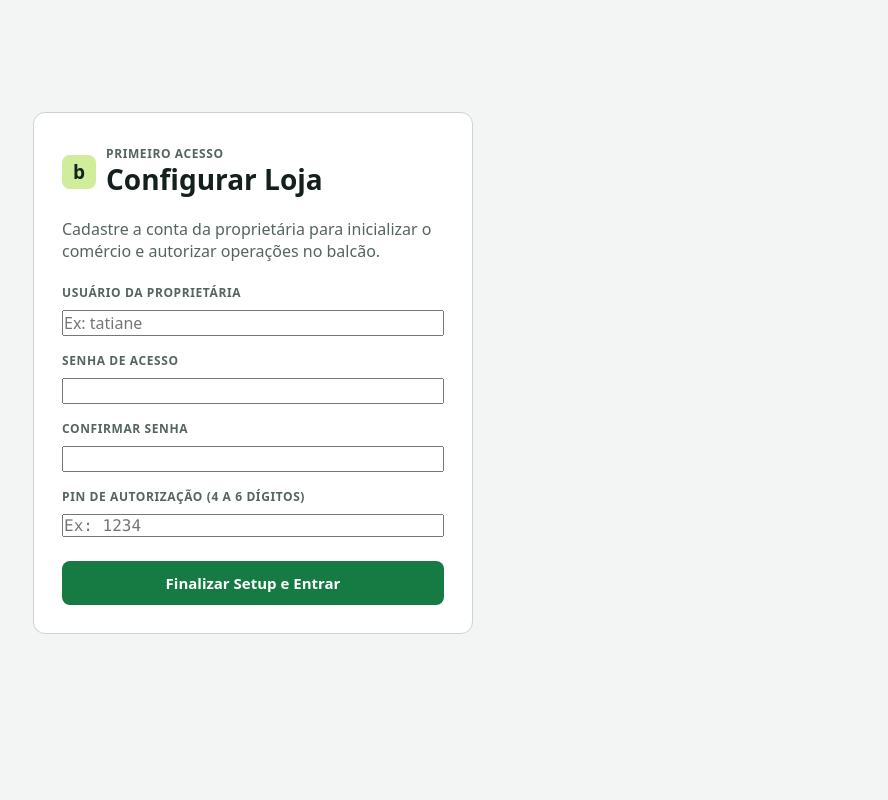
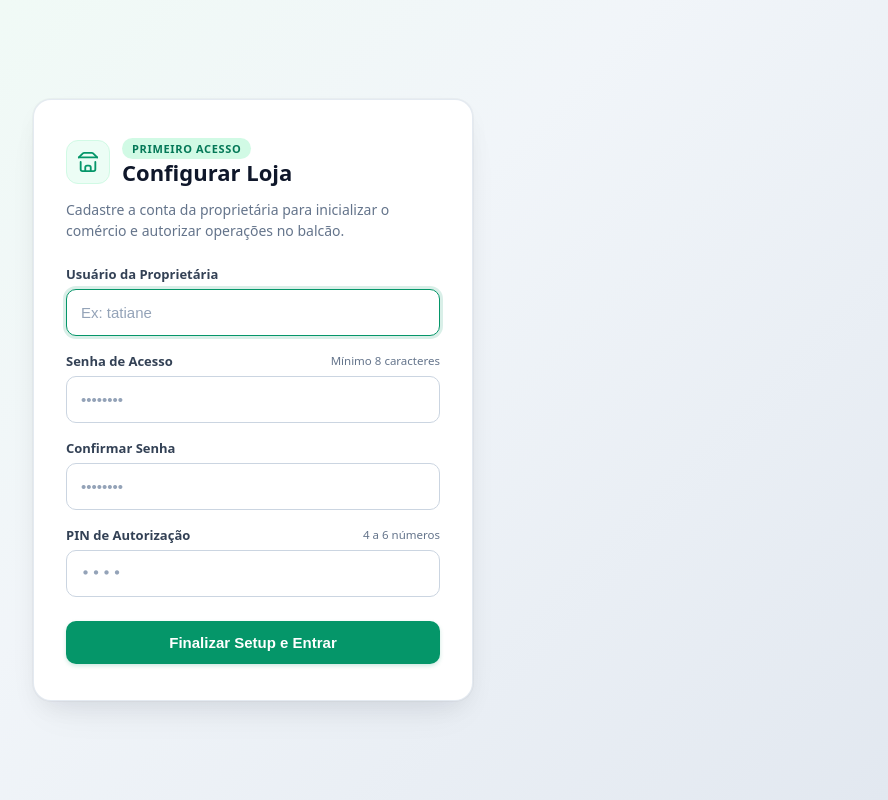
Before and after one commit to RafalauriSantos/meu-comercio, a Next.js app: page /login in a window 1280 px wide. Shown: the whole page, without its empty margins (387-1275 px from the left). Built offline with nearby package versions, Linux system fonts and the light colour scheme; no server answers; the database is empty.

Commit message:
style(auth): redesign login and store setup with modern refined UI

```diff
--- a/src/app/globals.css
+++ b/src/app/globals.css
@@ -1,17 +1,11 @@
 :root {
-  --background: #ffffff;
-  --foreground: #171717;
-}
-
-@media (prefers-color-scheme: dark) {
-  :root {
-    --background: #0a0a0a;
-    --foreground: #ededed;
-  }
+  --background: #f8fafc;
+  --foreground: #0f172a;
 }
 
 html {
   height: 100%;
+  color-scheme: light;
 }
 
 html,
@@ -26,7 +20,7 @@ body {
   flex-direction: column;
   color: var(--foreground);
   background: var(--background);
-  font-family: Arial, Helvetica, sans-serif;
+  font-family: system-ui, -apple-system, BlinkMacSystemFont, 'Segoe UI', Roboto, Oxygen, Ubuntu, Cantarell, sans-serif;
   -webkit-font-smoothing: antialiased;
   -moz-osx-font-smoothing: grayscale;
 }
@@ -41,9 +35,3 @@ a {
   color: inherit;
   text-decoration: none;
 }
-
-@media (prefers-color-scheme: dark) {
-  html {
-    color-scheme: dark;
-  }
-}
--- a/src/app/login/page.tsx
+++ b/src/app/login/page.tsx
@@ -4,7 +4,7 @@ import React, { useState, useEffect } from 'react';
 import { useRouter } from 'next/navigation';
 import { apiClient, AuthUser } from '@/frontend/lib/api-client';
 import { getErrorMessage, parseCurrencyInput } from '@/frontend/lib/formatters';
-import '@/frontend/styles/pdv.css';
+import '@/frontend/styles/auth.css';
 
 export default function LoginPage() {
   const router = useRouter();
@@ -139,10 +139,13 @@ export default function LoginPage() {
 
   if (loading) {
     return (
-      <main className="pdv-page" style={{ alignItems: 'center', justifyContent: 'center' }}>
-        <div className="card" style={{ padding: '32px', textAlign: 'center' }}>
-          <p className="eyebrow">Carregando</p>
-          <h2>Verificando sistema...</h2>
+      <main className="auth-wrapper">
+        <div className="auth-card" style={{ textAlign: 'center', padding: '48px 32px' }}>
+          <div style={{ display: 'flex', justifyContent: 'center', marginBottom: '16px' }}>
+            <div className="auth-loading-spinner" style={{ width: '32px', height: '32px', borderTopColor: '#059669', borderColor: '#d1fae5' }} />
+          </div>
+          <span className="auth-pill" style={{ margin: '0 auto 8px' }}>Carregando</span>
+          <h2 className="auth-title" style={{ fontSize: '18px' }}>Verificando sistema...</h2>
         </div>
       </main>
     );
@@ -151,78 +154,112 @@ export default function LoginPage() {
   // Tela 1: Configuração Inicial da Proprietária
   if (setupRequired) {
     return (
-      <main className="pdv-page" style={{ alignItems: 'center', justifyContent: 'center' }}>
-        <div className="card" style={{ maxWidth: '440px', width: '100%', padding: '28px' }}>
-          <div style={{ display: 'flex', alignItems: 'center', gap: '10px', marginBottom: '16px' }}>
-            <span className="brand-mark">b</span>
+      <main className="auth-wrapper">
+        <div className="auth-card">
+          <header className="auth-header">
+            <div className="auth-header-top">
+              <div className="auth-icon-badge">
+                <svg width="22" height="22" viewBox="0 0 24 24" fill="none" stroke="currentColor" strokeWidth="2" strokeLinecap="round" strokeLinejoin="round">
+                  <path d="m2 7 4.41-4.41A2 2 0 0 1 7.83 2h8.34a2 2 0 0 1 1.42.59L22 7"/>
+                  <path d="M4 12v8a2 2 0 0 0 2 2h12a2 2 0 0 0 2-2v-8"/>
+                  <path d="M15 22v-4a2 2 0 0 0-2-2h-2a2 2 0 0 0-2 2v4"/>
+                  <path d="M2 7h20"/>
+                </svg>
+              </div>
               <div>
-              <span className="eyebrow">Primeiro Acesso</span>
-              <h1>Configurar Loja</h1>
+                <span className="auth-pill">Primeiro Acesso</span>
+                <h1 className="auth-title">Configurar Loja</h1>
               </div>
             </div>
-          <p className="muted" style={{ marginBottom: '18px' }}>
+            <p className="auth-subtitle">
               Cadastre a conta da proprietária para inicializar o comércio e autorizar operações no balcão.
             </p>
+          </header>
 
-          {error && <div className="error">{error}</div>}
+          {error && (
+            <div className="auth-error">
+              <svg width="18" height="18" viewBox="0 0 24 24" fill="none" stroke="currentColor" strokeWidth="2" strokeLinecap="round" strokeLinejoin="round" style={{ flexShrink: 0, marginTop: '2px' }}>
+                <circle cx="12" cy="12" r="10"/>
+                <line x1="12" y1="8" x2="12" y2="12"/>
+                <line x1="12" y1="16" x2="12.01" y2="16"/>
+              </svg>
+              <span>{error}</span>
+            </div>
+          )}
 
-          <form onSubmit={handleSetup} style={{ display: 'flex', flexDirection: 'column', gap: '12px' }}>
-            <div>
-              <label className="eyebrow" htmlFor="setup-user">Usuário da Proprietária</label>
+          <form onSubmit={handleSetup} className="auth-form">
+            <div className="auth-field">
+              <label className="auth-label" htmlFor="setup-user">Usuário da Proprietária</label>
               <input
                 id="setup-user"
-                className="barcode-row"
-                style={{ width: '100%' }}
+                className="auth-input"
                 type="text"
                 required
+                autoFocus
                 value={setupUsername}
                 onChange={(e) => setSetupUsername(e.target.value)}
                 placeholder="Ex: tatiane"
               />
             </div>
-            <div>
-              <label className="eyebrow" htmlFor="setup-pass">Senha de Acesso</label>
+
+            <div className="auth-field">
+              <div className="auth-label">
+                <label htmlFor="setup-pass">Senha de Acesso</label>
+                <span className="auth-label-hint">Mínimo 8 caracteres</span>
+              </div>
               <input
                 id="setup-pass"
-                className="barcode-row"
-                style={{ width: '100%' }}
+                className="auth-input"
                 type="password"
                 required
                 minLength={8}
                 value={setupPassword}
                 onChange={(e) => setSetupPassword(e.target.value)}
+                placeholder="••••••••"
               />
             </div>
-            <div>
-              <label className="eyebrow" htmlFor="setup-conf">Confirmar Senha</label>
+
+            <div className="auth-field">
+              <label className="auth-label" htmlFor="setup-conf">Confirmar Senha</label>
               <input
                 id="setup-conf"
-                className="barcode-row"
-                style={{ width: '100%' }}
+                className="auth-input"
                 type="password"
                 required
                 minLength={8}
                 value={setupConfirm}
                 onChange={(e) => setSetupConfirm(e.target.value)}
+                placeholder="••••••••"
               />
             </div>
-            <div>
-              <label className="eyebrow" htmlFor="setup-pin">PIN de Autorização (4 a 6 dígitos)</label>
+
+            <div className="auth-field">
+              <div className="auth-label">
+                <label htmlFor="setup-pin">PIN de Autorização</label>
+                <span className="auth-label-hint">4 a 6 números</span>
+              </div>
               <input
                 id="setup-pin"
-                className="barcode-row mono"
-                style={{ width: '100%' }}
+                className="auth-input mono"
                 type="password"
                 inputMode="numeric"
                 maxLength={6}
                 required
                 value={setupPin}
                 onChange={(e) => setSetupPin(e.target.value)}
-                placeholder="Ex: 1234"
+                placeholder="••••"
               />
             </div>
-            <button className="primary wide" type="submit" disabled={processing} style={{ marginTop: '12px' }}>
-              {processing ? 'Cadastrando...' : 'Finalizar Setup e Entrar'}
+
+            <button className="auth-btn-primary" type="submit" disabled={processing}>
+              {processing ? (
+                <>
+                  <div className="auth-loading-spinner" />
+                  <span>Cadastrando...</span>
+                </>
+              ) : (
+                'Finalizar Setup e Entrar'
+              )}
             </button>
           </form>
         </div>
@@ -233,46 +270,70 @@ export default function LoginPage() {
   // Tela 2: Abertura de Caixa se o usuário já logou e o caixa está fechado
   if (user && cashOpen === false) {
     return (
-      <main className="pdv-page" style={{ alignItems: 'center', justifyContent: 'center' }}>
-        <div className="card" style={{ maxWidth: '440px', width: '100%', padding: '28px' }}>
-          <div style={{ display: 'flex', alignItems: 'center', gap: '10px', marginBottom: '16px' }}>
-            <span className="brand-mark">b</span>
+      <main className="auth-wrapper">
+        <div className="auth-card">
+          <header className="auth-header">
+            <div className="auth-header-top">
+              <div className="auth-icon-badge">
+                <svg width="22" height="22" viewBox="0 0 24 24" fill="none" stroke="currentColor" strokeWidth="2" strokeLinecap="round" strokeLinejoin="round">
+                  <rect width="20" height="12" x="2" y="6" rx="2"/>
+                  <circle cx="12" cy="12" r="2"/>
+                  <path d="M6 12h.01M18 12h.01"/>
+                </svg>
+              </div>
               <div>
-              <span className="eyebrow">Operação de Caixa</span>
-              <h1>Abrir Novo Caixa</h1>
+                <span className="auth-pill">Operação de Caixa</span>
+                <h1 className="auth-title">Abrir Novo Caixa</h1>
               </div>
             </div>
-          <p className="muted" style={{ marginBottom: '16px' }}>
-            Olá, <strong>{user.username}</strong>! O caixa está fechado. Informe o fundo de troco inicial para começar a registrar vendas no balcão.
+            <p className="auth-subtitle">
+              Olá, <strong>{user.username}</strong>! O caixa está fechado. Informe o valor do fundo de troco para iniciar as vendas.
             </p>
+          </header>
 
-          {error && <div className="error">{error}</div>}
+          {error && (
+            <div className="auth-error">
+              <svg width="18" height="18" viewBox="0 0 24 24" fill="none" stroke="currentColor" strokeWidth="2" strokeLinecap="round" strokeLinejoin="round" style={{ flexShrink: 0, marginTop: '2px' }}>
+                <circle cx="12" cy="12" r="10"/>
+                <line x1="12" y1="8" x2="12" y2="12"/>
+                <line x1="12" y1="16" x2="12.01" y2="16"/>
+              </svg>
+              <span>{error}</span>
+            </div>
+          )}
 
-          <form onSubmit={handleOpenCash} style={{ display: 'flex', flexDirection: 'column', gap: '14px' }}>
-            <div>
-              <label className="eyebrow" htmlFor="opening-balance">Fundo de Troco Inicial (R$)</label>
+          <form onSubmit={handleOpenCash} className="auth-form">
+            <div className="auth-field">
+              <label className="auth-label" htmlFor="opening-balance">Fundo de Troco Inicial (R$)</label>
               <input
                 id="opening-balance"
-                className="barcode-row mono"
-                style={{ width: '100%', fontSize: '20px', fontWeight: 'bold' }}
+                className="auth-input mono"
+                style={{ fontSize: '18px', fontWeight: 'bold' }}
                 type="number"
                 step="0.01"
                 min="0"
                 required
+                autoFocus
                 value={openingBalance}
                 onChange={(e) => setOpeningBalance(e.target.value)}
               />
             </div>
 
-            <button className="primary wide" type="submit" disabled={processing}>
-              {processing ? 'Abrindo caixa...' : 'Confirmar e Ir para o PDV'}
+            <button className="auth-btn-primary" type="submit" disabled={processing}>
+              {processing ? (
+                <>
+                  <div className="auth-loading-spinner" />
+                  <span>Abrindo caixa...</span>
+                </>
+              ) : (
+                'Confirmar e Ir para o PDV'
+              )}
             </button>
 
             <button
-              className="ghost"
+              className="auth-btn-secondary"
               type="button"
               onClick={() => router.push('/gestao')}
-              style={{ marginTop: '4px' }}
             >
               Ir para Painel de Gestão sem abrir caixa
             </button>
@@ -284,28 +345,43 @@ export default function LoginPage() {
 
   // Tela 3: Login de Operador / Proprietária
   return (
-    <main className="pdv-page" style={{ alignItems: 'center', justifyContent: 'center' }}>
-      <div className="card" style={{ maxWidth: '420px', width: '100%', padding: '32px' }}>
-        <div style={{ display: 'flex', alignItems: 'center', gap: '10px', marginBottom: '16px' }}>
-          <span className="brand-mark">b</span>
+    <main className="auth-wrapper">
+      <div className="auth-card">
+        <header className="auth-header">
+          <div className="auth-header-top">
+            <div className="auth-icon-badge">
+              <svg width="22" height="22" viewBox="0 0 24 24" fill="none" stroke="currentColor" strokeWidth="2" strokeLinecap="round" strokeLinejoin="round">
+                <path d="M19 21v-2a4 4 0 0 0-4-4H9a4 4 0 0 0-4 4v2"/>
+                <circle cx="12" cy="7" r="4"/>
+              </svg>
+            </div>
             <div>
-            <span className="eyebrow">Meu Comércio PDV</span>
-            <h1>Entrar no Sistema</h1>
+              <span className="auth-pill">Meu Comércio PDV</span>
+              <h1 className="auth-title">Entrar no Sistema</h1>
             </div>
           </div>
-        <p className="muted" style={{ marginBottom: '18px' }}>
+          <p className="auth-subtitle">
             Identifique-se para acessar o balcão de vendas e o controle financeiro.
           </p>
+        </header>
 
-        {error && <div className="error">{error}</div>}
+        {error && (
+          <div className="auth-error">
+            <svg width="18" height="18" viewBox="0 0 24 24" fill="none" stroke="currentColor" strokeWidth="2" strokeLinecap="round" strokeLinejoin="round" style={{ flexShrink: 0, marginTop: '2px' }}>
+              <circle cx="12" cy="12" r="10"/>
+              <line x1="12" y1="8" x2="12" y2="12"/>
+              <line x1="12" y1="16" x2="12.01" y2="16"/>
+            </svg>
+            <span>{error}</span>
+          </div>
+        )}
 
-        <form onSubmit={handleLogin} style={{ display: 'flex', flexDirection: 'column', gap: '14px' }}>
-          <div>
-            <label className="eyebrow" htmlFor="login-username">Operador / Usuário</label>
+        <form onSubmit={handleLogin} className="auth-form">
+          <div className="auth-field">
+            <label className="auth-label" htmlFor="login-username">Operador / Usuário</label>
             <input
               id="login-username"
-              className="barcode-row"
-              style={{ width: '100%' }}
+              className="auth-input"
               type="text"
               required
               autoFocus
@@ -314,12 +390,12 @@ export default function LoginPage() {
               placeholder="Digite seu usuário"
             />
           </div>
-          <div>
-            <label className="eyebrow" htmlFor="login-password">Senha</label>
+
+          <div className="auth-field">
+            <label className="auth-label" htmlFor="login-password">Senha</label>
             <input
               id="login-password"
-              className="barcode-row"
-              style={{ width: '100%' }}
+              className="auth-input"
               type="password"
               required
               value={password}
@@ -328,8 +404,15 @@ export default function LoginPage() {
             />
           </div>
 
-          <button className="primary wide" type="submit" disabled={processing} style={{ marginTop: '10px' }}>
-            {processing ? 'Entrando...' : 'Entrar no PDV'}
+          <button className="auth-btn-primary" type="submit" disabled={processing}>
+            {processing ? (
+              <>
+                <div className="auth-loading-spinner" />
+                <span>Entrando...</span>
+              </>
+            ) : (
+              'Entrar no PDV'
+            )}
           </button>
         </form>
       </div>
--- /dev/null
+++ b/src/frontend/styles/auth.css
@@ -0,0 +1,224 @@
+/* Estilos Modernos de Autenticação, Setup e Abertura de Caixa */
+
+.auth-wrapper {
+  min-height: 100vh;
+  width: 100%;
+  display: flex;
+  align-items: center;
+  justify-content: center;
+  padding: 24px 16px;
+  background: linear-gradient(135deg, #f0fdf4 0%, #f1f5f9 50%, #e2e8f0 100%);
+  color-scheme: light;
+}
+
+.auth-card {
+  width: 100%;
+  max-width: 440px;
+  background: #ffffff;
+  border-radius: 18px;
+  border: 1px solid rgba(226, 232, 240, 0.9);
+  box-shadow:
+    0 10px 25px -5px rgba(15, 23, 42, 0.06),
+    0 20px 40px -15px rgba(15, 23, 42, 0.08),
+    0 0 0 1px rgba(15, 23, 42, 0.03);
+  padding: 36px 32px;
+  color: #0f172a;
+}
+
+.auth-header {
+  display: flex;
+  flex-direction: column;
+  gap: 12px;
+  margin-bottom: 24px;
+}
+
+.auth-header-top {
+  display: flex;
+  align-items: center;
+  gap: 12px;
+}
+
+.auth-icon-badge {
+  width: 44px;
+  height: 44px;
+  border-radius: 12px;
+  background: #ecfdf5;
+  color: #059669;
+  display: flex;
+  align-items: center;
+  justify-content: center;
+  border: 1px solid #d1fae5;
+  flex-shrink: 0;
+}
+
+.auth-pill {
+  display: inline-block;
+  font-size: 11px;
+  font-weight: 700;
+  text-transform: uppercase;
+  letter-spacing: 0.06em;
+  color: #047857;
+  background: #d1fae5;
+  padding: 3px 10px;
+  border-radius: 9999px;
+  align-self: flex-start;
+}
+
+.auth-title {
+  font-size: 22px;
+  font-weight: 700;
+  color: #0f172a;
+  margin: 0;
+  line-height: 1.25;
+}
+
+.auth-subtitle {
+  font-size: 14px;
+  color: #64748b;
+  margin: 0;
+  line-height: 1.5;
+}
+
+.auth-error {
+  display: flex;
+  align-items: flex-start;
+  gap: 10px;
+  background: #fef2f2;
+  border: 1px solid #fee2e2;
+  color: #991b1b;
+  padding: 12px 14px;
+  border-radius: 10px;
+  font-size: 13.5px;
+  margin-bottom: 20px;
+  line-height: 1.4;
+}
+
+.auth-form {
+  display: flex;
+  flex-direction: column;
+  gap: 16px;
+}
+
+.auth-field {
+  display: flex;
+  flex-direction: column;
+  gap: 6px;
+}
+
+.auth-label {
+  font-size: 13px;
+  font-weight: 600;
+  color: #334155;
+  display: flex;
+  justify-content: space-between;
+  align-items: center;
+}
+
+.auth-label-hint {
+  font-size: 11.5px;
+  font-weight: 500;
+  color: #64748b;
+}
+
+.auth-input {
+  width: 100%;
+  padding: 12px 14px;
+  border-radius: 10px;
+  border: 1.5px solid #cbd5e1;
+  background-color: #ffffff !important;
+  color: #0f172a !important;
+  font-size: 15px;
+  line-height: 1.4;
+  outline: none;
+  transition: all 0.15s ease-in-out;
+  box-sizing: border-box;
+}
+
+.auth-input::placeholder {
+  color: #94a3b8;
+}
+
+.auth-input:hover {
+  border-color: #94a3b8;
+}
+
+.auth-input:focus {
+  border-color: #059669;
+  box-shadow: 0 0 0 3px rgba(5, 150, 105, 0.15);
+  background-color: #ffffff !important;
+}
+
+.auth-input.mono {
+  font-family: ui-monospace, SFMono-Regular, Menlo, Monaco, Consolas, monospace;
+  letter-spacing: 0.1em;
+}
+
+.auth-btn-primary {
+  width: 100%;
+  margin-top: 8px;
+  padding: 13px 18px;
+  background: #059669;
+  color: #ffffff;
+  border: none;
+  border-radius: 10px;
+  font-size: 15px;
+  font-weight: 600;
+  cursor: pointer;
+  display: flex;
+  align-items: center;
+  justify-content: center;
+  gap: 8px;
+  box-shadow: 0 2px 4px rgba(5, 150, 105, 0.2);
+  transition: all 0.15s ease;
+}
+
+.auth-btn-primary:hover:not(:disabled) {
+  background: #047857;
+  box-shadow: 0 4px 8px rgba(5, 150, 105, 0.25);
+  transform: translateY(-1px);
+}
+
+.auth-btn-primary:active:not(:disabled) {
+  transform: translateY(0);
+}
+
+.auth-btn-primary:disabled {
+  opacity: 0.6;
+  cursor: not-allowed;
+  transform: none;
+}
+
+.auth-btn-secondary {
+  width: 100%;
+  padding: 11px 16px;
+  background: transparent;
+  color: #475569;
+  border: 1px solid #e2e8f0;
+  border-radius: 10px;
+  font-size: 14px;
+  font-weight: 600;
+  cursor: pointer;
+  margin-top: 6px;
+  transition: all 0.15s ease;
+}
+
+.auth-btn-secondary:hover {
+  background: #f8fafc;
+  color: #0f172a;
+  border-color: #cbd5e1;
+}
+
+.auth-loading-spinner {
+  width: 18px;
+  height: 18px;
+  border: 2px solid rgba(255, 255, 255, 0.3);
+  border-top-color: #ffffff;
+  border-radius: 50%;
+  animation: auth-spin 0.6s linear infinite;
+}
+
+@keyframes auth-spin {
+  to {
+    transform: rotate(360deg);
+  }
+}
```
Lines whose indentation alone changed are shown as unchanged.
